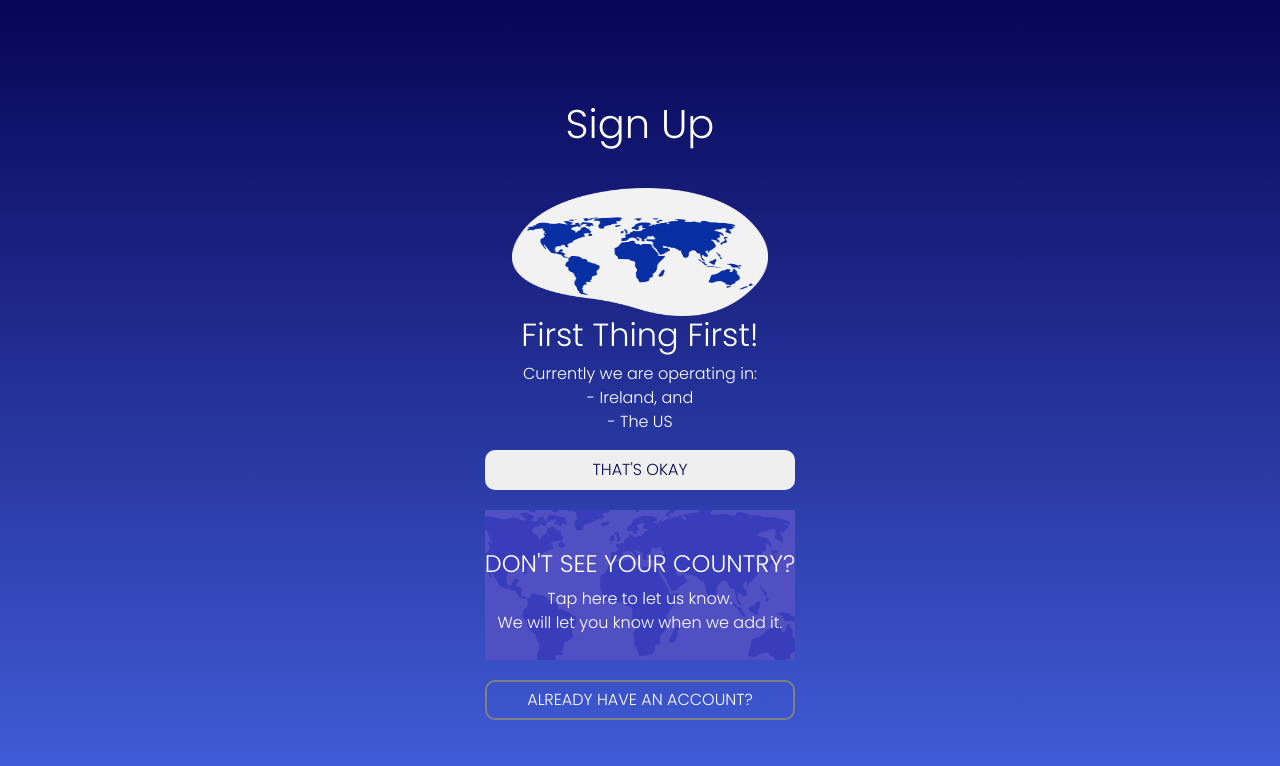
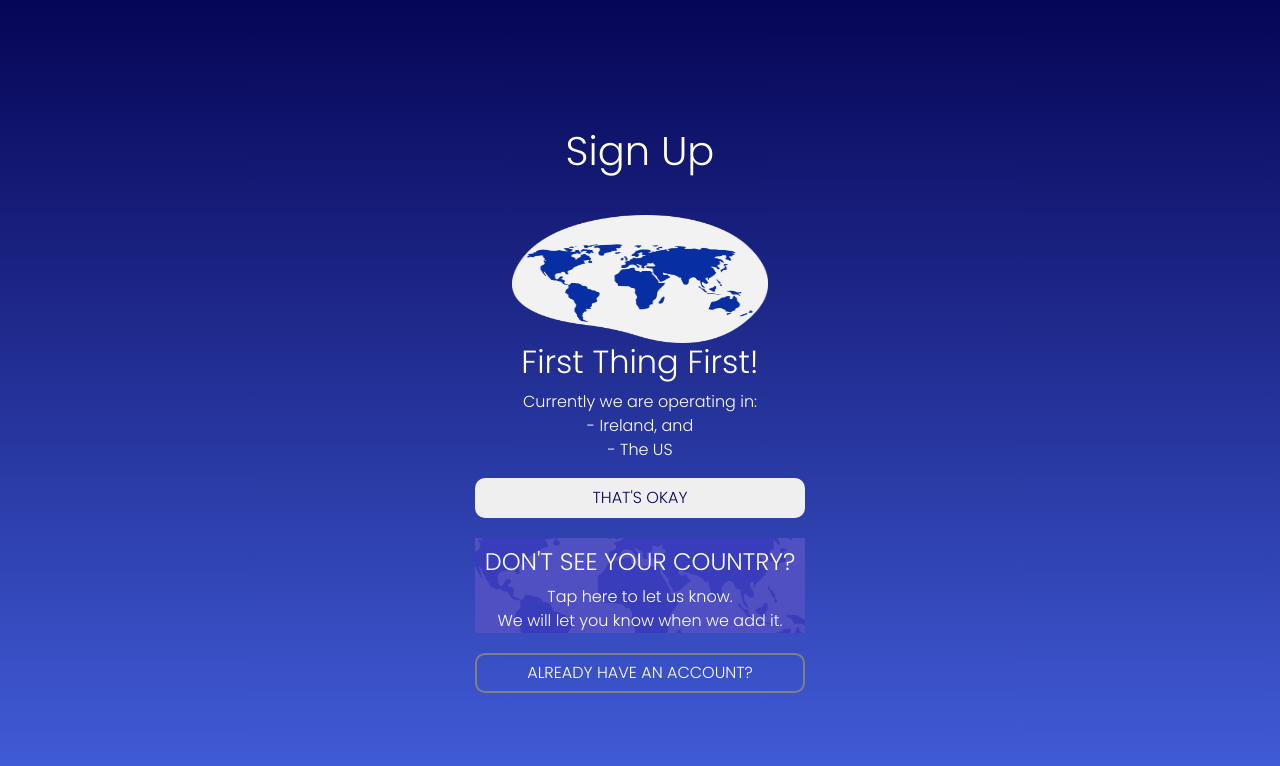
Before and after one commit to Custxmer/Custxmer-Web-App, a Next.js app: page /signup in a window 1280 px wide. Shown: the top 766 px of the page. Built offline with nearby package versions, Linux system fonts and the light colour scheme.

Commit message:
Adjust sign up page styling

```diff
--- a/pages/signup.tsx
+++ b/pages/signup.tsx
@@ -1,13 +1,12 @@
-import React from "react";
-import Image from "next/image";
+import React from 'react';
+import Image from 'next/image';
 
-import Link from "next/link";
-import styles from "../styles/Signup.module.css";
+import Link from 'next/link';
+import styles from '../styles/Signup.module.css';
 
 const Signup = () => {
   return (
     <main className={`container2 blue-gradient white`}>
-
       <div>
         <h1 className={`heading white`}>Sign Up</h1>
 
@@ -30,6 +29,7 @@ const Signup = () => {
             THAT'S OKAY
           </button>
         </Link>
+        <Link href="./proposeACountry">
           <div className={styles.noCountry}>
             <div className={styles.innerDiv}>
               {/* eslint-disable-next-line react/no-unescaped-entities */}
@@ -41,6 +41,7 @@ const Signup = () => {
               </p>
             </div>
           </div>
+        </Link>
         <button className={`button already`}>ALREADY HAVE AN ACCOUNT?</button>
       </div>
     </main>
--- a/styles/Signup.module.css
+++ b/styles/Signup.module.css
@@ -16,7 +16,7 @@
 }
 
 .noCountry {
-  height: 150px;
+  /* height: 150px; */
   margin: 20px 0;
   background: url('/world_map.png') no-repeat center;
   background-size: 130%;
@@ -34,6 +34,11 @@
   width: 100%;
   height: 100%;
   background-color: rgba(63, 63, 190, 0.9);
+  padding: 0 10px;
+}
+
+.innerDiv:hover {
+  color: white;
 }
 
 .innerDiv > * {
@@ -41,5 +46,5 @@
 }
 
 .letYouKnow {
-  padding-top: 40px;
+  padding-top: 10px;
 }
```
Lines whose indentation alone changed are shown as unchanged.
